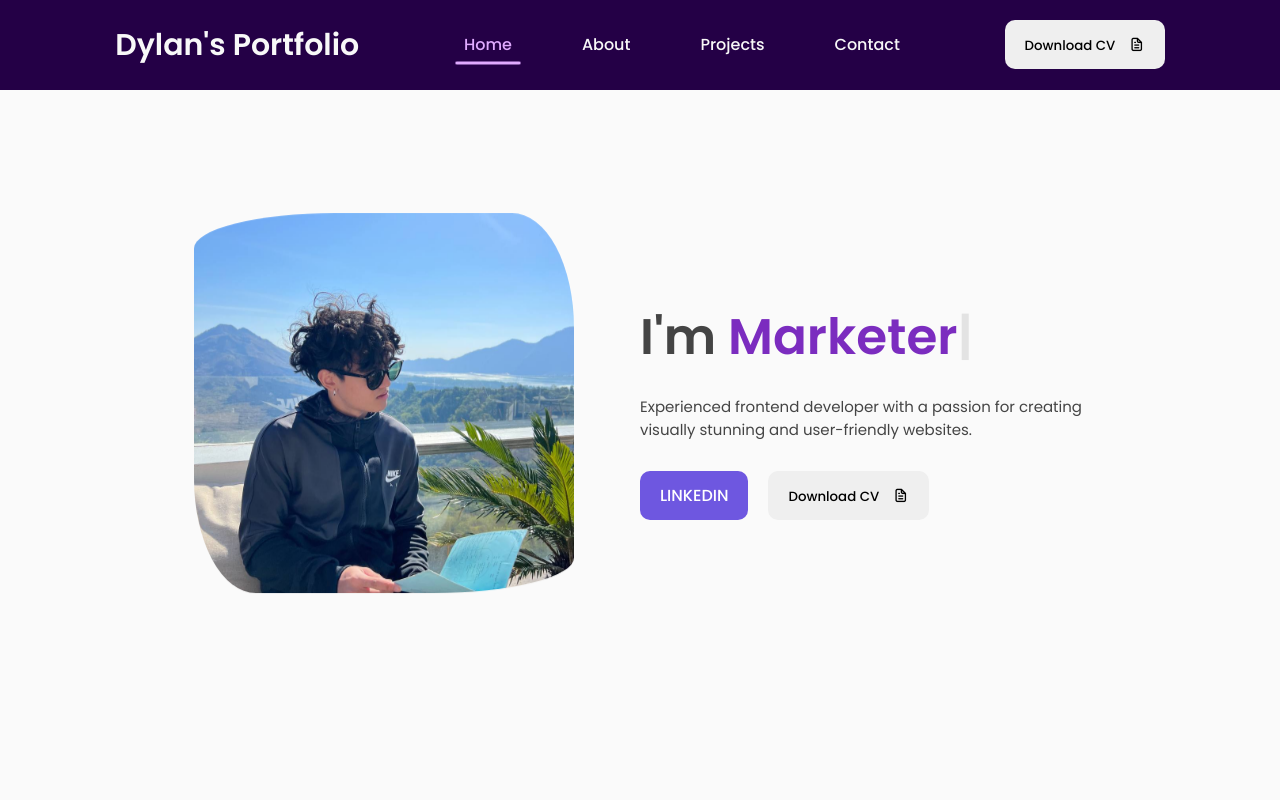
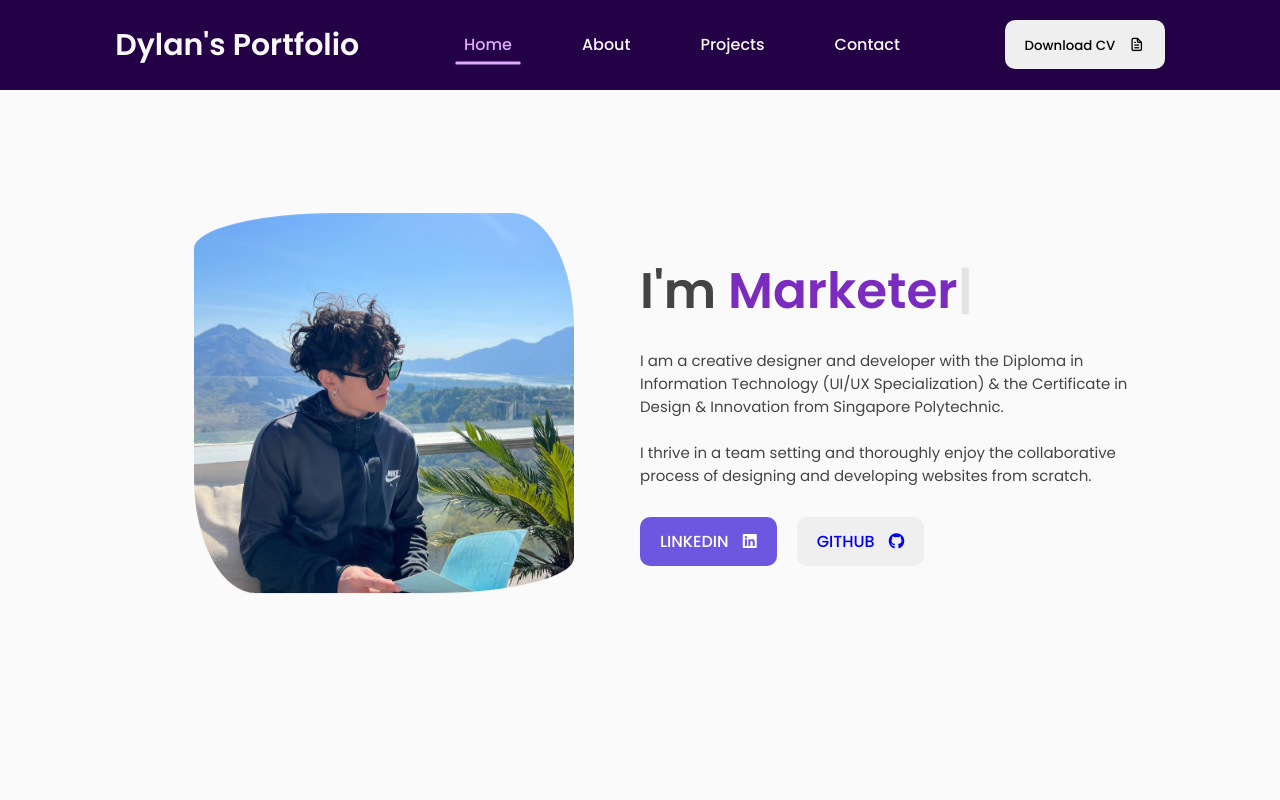
Before and after one commit to DylanFromSP/portfolio, a plain HTML site: page portfolio/index.html in a window 1280 px wide. Shown: the top 800 px of the page. Drawn offline with nearby package versions, Linux system fonts and the light colour scheme.

Commit message:
Home content done

```diff
--- a/portfolio/assets/css/style.css
+++ b/portfolio/assets/css/style.css
@@ -65,8 +65,7 @@ html{
     margin-left: 10px;
 }
 .btn:hover{
-    background: var(--second-color);
-    color: var(--color-white);
+    box-shadow: 0px 5px 10px 0px rgba(0, 0, 0, 0.5);
 }
 
 /* ----- GLOBAL ICONS DESIGN ----- */
@@ -201,13 +200,15 @@ nav{
     display: flex;
     gap: 20px;
 }
+.nav-btn:hover{
+    box-shadow: inset 0 0 10px rgba(0, 0, 0, 0.7);
+}
 .featured-text-btn>.blue-btn{
     background: var(--first-color);
     color: var(--color-white);
 }
 .featured-text-btn>.blue-btn:hover{
     background: #240046;
-    box-shadow: 0px 5px 10px 0px rgba(0, 0, 0, 0.5);
 }
 .social_icons{
     display: flex;
--- a/portfolio/index.html
+++ b/portfolio/index.html
@@ -6,6 +6,7 @@
 
     <!-- --------- UNICONS ---------- -->
     <link rel="stylesheet" href="https://unicons.iconscout.com/release/v4.0.8/css/line.css">
+    <link rel="stylesheet" href="https://cdnjs.cloudflare.com/ajax/libs/font-awesome/6.3.0/css/all.min.css">
 
     <!-- --------- CSS ---------- -->
     <link rel="stylesheet" href="assets/css/style.css">
@@ -43,7 +44,7 @@
             </ul>
         </div>
         <div class="nav-button">
-            <button class="btn">Download CV <i class="uil uil-file-alt"></i></button>
+            <button class="btn nav-btn">Download CV <i class="uil uil-file-alt"></i></button>
         </div>
         <div class="nav-menu-btn">
             <i class="uil uil-bars" onclick="myMenuFunction()"></i>
@@ -63,15 +64,20 @@
                 <p>I'm <span class="typedText"></span></p>
             </div>
             <div class="featured-text-info">
-                <p>Experienced frontend developer with a passion for creating visually stunning
-                   and user-friendly websites.
+                <p>I am a creative designer and developer with the Diploma in Information Technology
+                    (UI/UX Specialization) & the Certificate in Design & Innovation from Singapore Polytechnic. <br>
+                    <br>
+                    I thrive in a team setting and thoroughly enjoy the collaborative process of
+                    designing and developing websites from scratch.
                 </p>
             </div>
             <div class="featured-text-btn">
                 <a class="btn blue-btn" href="https://www.linkedin.com/in/dylan-davindra-64a167259/" target="_blank">
-                    LINKEDIN
-            </a>
-                <button class="btn">Download CV <i class="uil uil-file-alt"></i></button>
+                    LINKEDIN <i class="fab fa-linkedin"></i>
+                </a>
+                <a class="btn" href="https://github.com/DylanFromSP" target="_blank" >
+                    GITHUB <i class="fab fa-github"></i>
+                </a>
             </div>
             <!-- <div class="social_icons">
                 <div class="icon"><i class="uil uil-instagram"></i></div>
```
